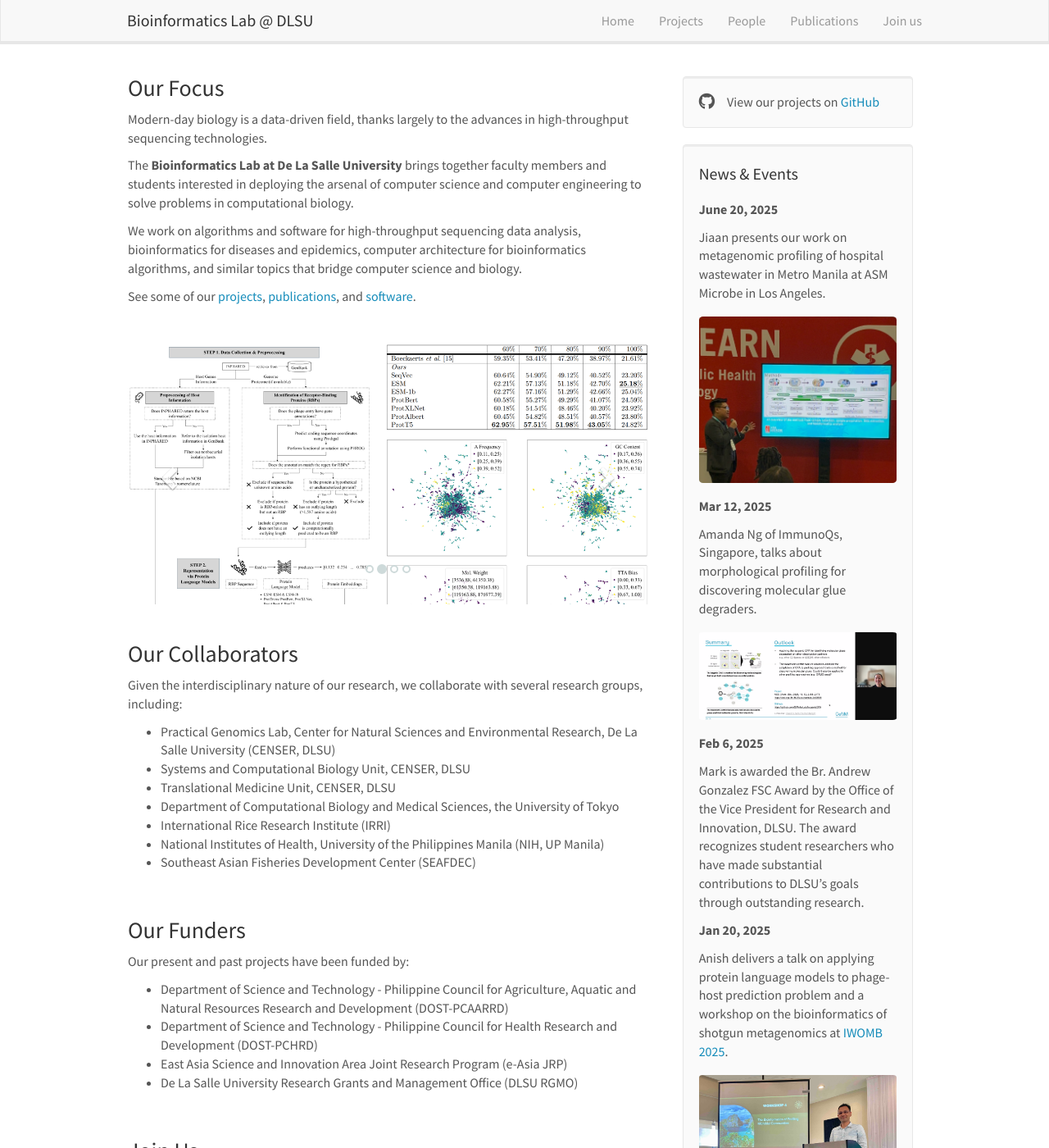
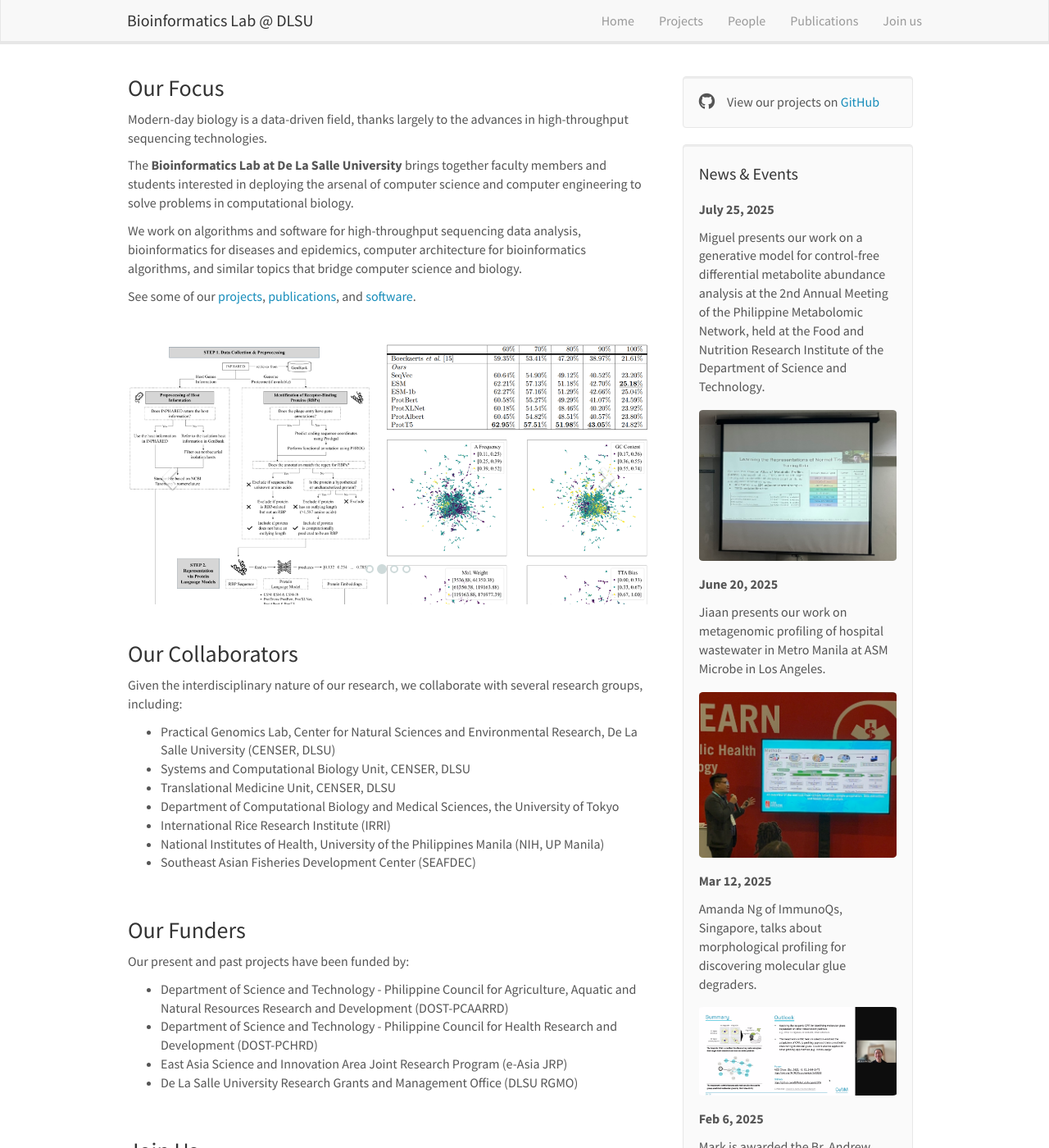
Before and after one commit to bioinfodlsu/bioinfodlsu.github.io, a Jekyll site: the page built from _pages/home.md, in a window 1280 px wide and 1400 px high. Shown: the whole window at 82% size. Built offline with Jekyll 4.4.1, drawn with Linux system fonts in a browser that asks for light colours; nearby versions of some CDN libraries; some of the changed text lies outside the part shown.

Commit message:
Update with PMN news

```diff
--- a/_data/news.yml
+++ b/_data/news.yml
@@ -1,3 +1,7 @@
+- date: July 25, 2025
+  headline: Miguel presents our work on a generative model for control-free differential metabolite abundance analysis at the 2nd Annual Meeting of the Philippine Metabolomic Network, held at the Food and Nutrition Research Institute of the Department of Science and Technology.
+  pic: 20250725_PMN.jpeg
+
 - date: June 20, 2025
   headline: Jiaan presents our work on metagenomic profiling of hospital wastewater in Metro Manila at ASM Microbe in Los Angeles.
   pic: 20250620_jiaan_ASM_LA.jpeg
```
Also changed, not shown: images/news/20250725_PMN.jpeg (added).
